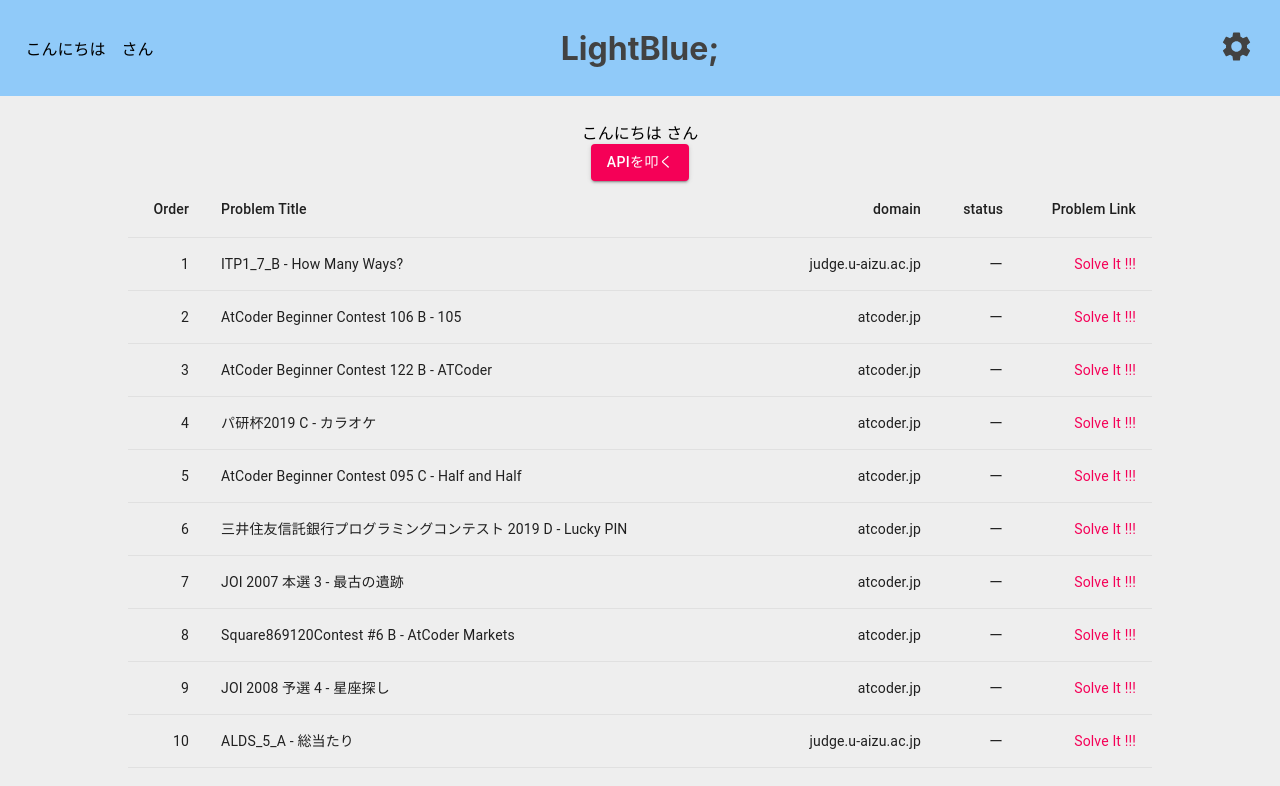
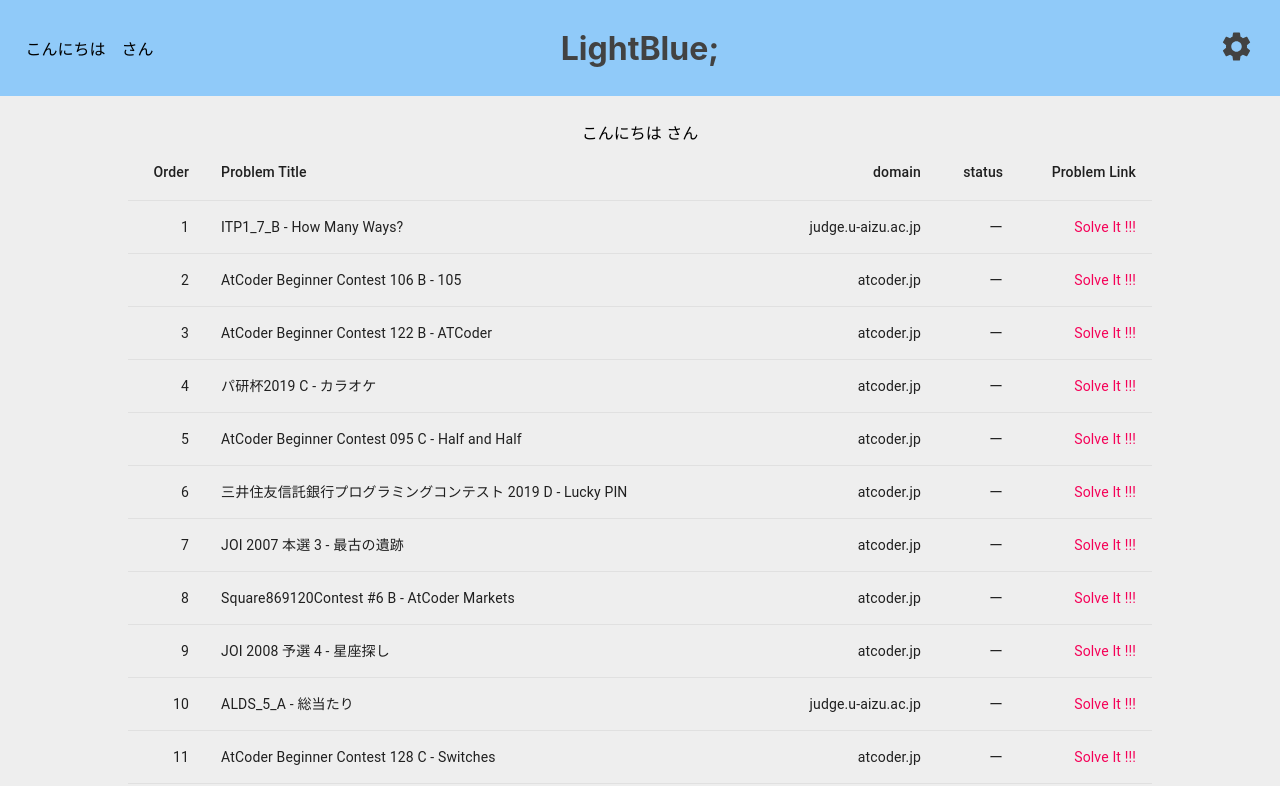
Before and after one commit to penicillin0/light-blue, a React (Create React App) app: page / in a window 1280 px wide. Shown: the top 786 px of the page. Built offline with nearby package versions, Linux system fonts and the light colour scheme; the HTML template or start-up script is replaced by a standard one.

Commit message:
自動解答状況読み込み

```diff
--- a/src/pages/Problems/Problems.tsx
+++ b/src/pages/Problems/Problems.tsx
@@ -56,6 +56,7 @@
     setAizuSolvedDatas(resAizu);
   };
 
+  React.useEffect(() => {
     const handleGetUserInfo = async () => {
       if (!userNames) {
         return;
@@ -63,15 +64,13 @@
       await getAtCoderInfo(userNames.atcoderUserName);
       await getAizuInfo(userNames.aizuUserName);
     };
+    handleGetUserInfo();
+    // eslint-disable-next-line react-hooks/exhaustive-deps
+  }, []);
 
   return (
     <TableContainerWrapper>
       こんにちは{userNames?.atcoderUserName} さん
-      <br />
-      <Button variant="contained" color="secondary" onClick={handleGetUserInfo}>
-        apiを叩く
-      </Button>
-      <br />
       <TableContainer>
         <Table size="medium" aria-label="a dense table">
           <TableHead>
```
Lines whose indentation alone changed are shown as unchanged.
